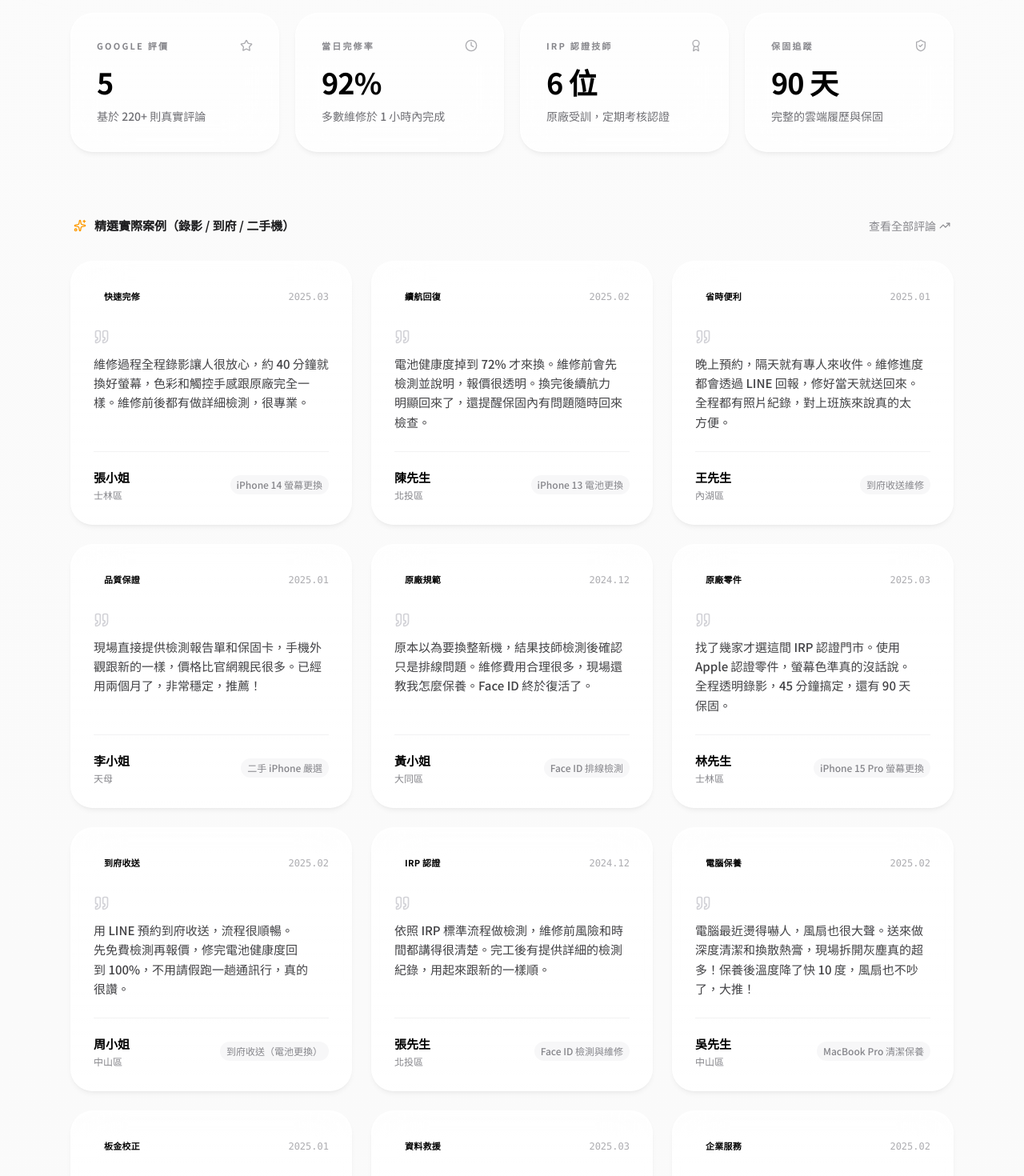
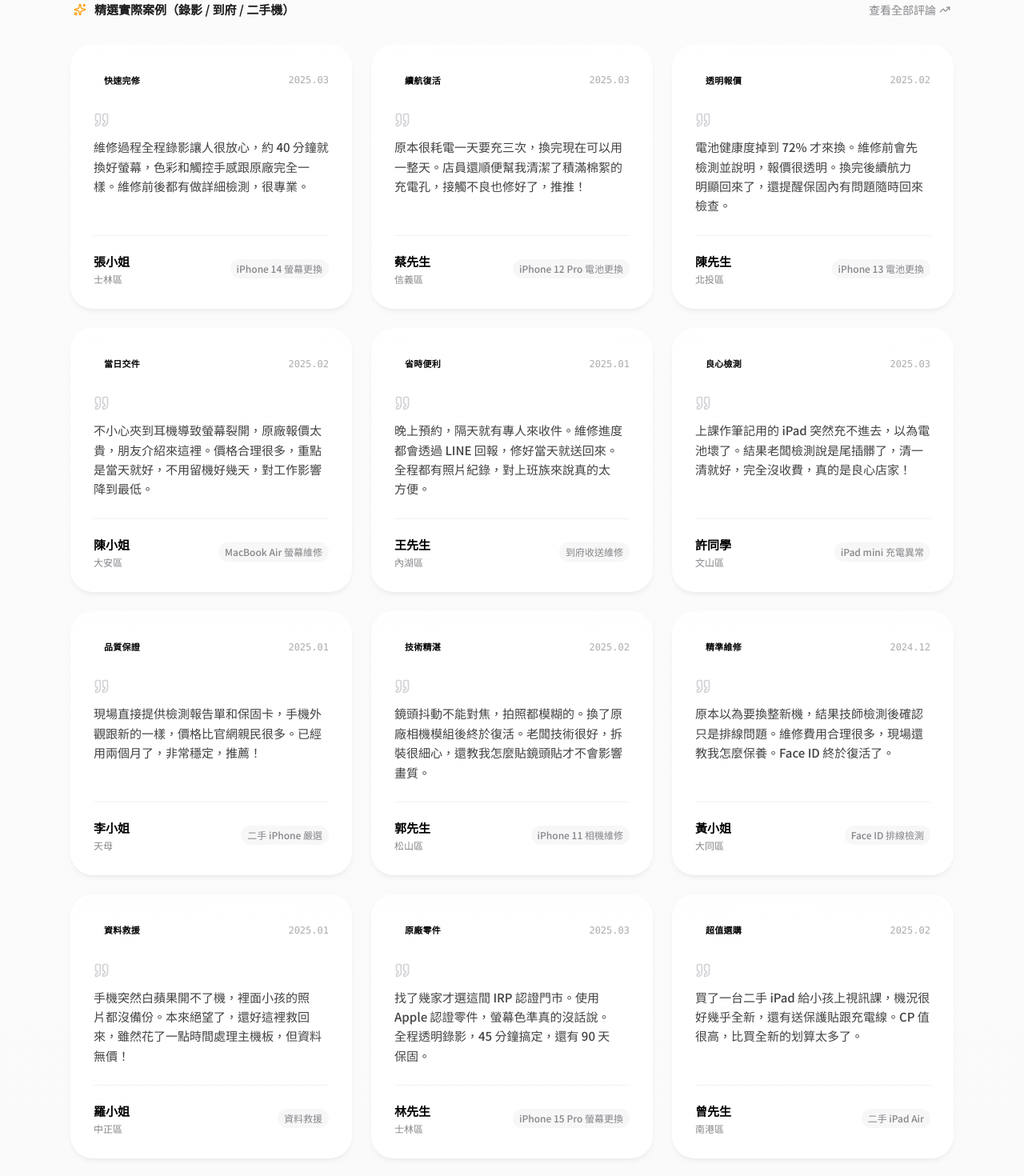
Before and after one commit to AioliaKnight/FixMaster, a Next.js app: page / in a window 1280 px wide. Shown: the part 6240-7710 px from the top of the page at 80% size. Built offline with nearby package versions, Linux system fonts and the light colour scheme; no server answers.

Commit message:
Update Testimonials: Removed stats, added more authentic local reviews

```diff
--- a/src/components/TestimonialsSection.tsx
+++ b/src/components/TestimonialsSection.tsx
@@ -3,40 +3,13 @@
 import { useEffect, useRef, useState } from 'react'
 import { useInView } from 'framer-motion'
 import { motion } from 'framer-motion'
-import { Quote, Sparkles, Star, TrendingUp, Award, ShieldCheck, Clock } from 'lucide-react'
+import { Quote, Sparkles, Star, TrendingUp } from 'lucide-react'
 
 import SectionHeader from './ui/SectionHeader'
 import { SliderDots } from './CarouselControls'
 import { reviewsMeta } from '@/lib/reviews'
 import { trackSelectPromotion, trackViewPromotion } from '@/lib/tracking'
 import { motionTimings, motionViewport } from '@/lib/motion'
-
-const stats = [
-  {
-    label: 'Google 評價',
-    value: `${reviewsMeta.ratingValue}`,
-    detail: `基於 ${reviewsMeta.reviewCount}+ 則真實評論`,
-    icon: Star
-  },
-  {
-    label: '當日完修率',
-    value: '92%',
-    detail: '多數維修於 1 小時內完成',
-    icon: Clock
-  },
-  {
-    label: 'IRP 認證技師',
-    value: '6 位',
-    detail: '原廠受訓，定期考核認證',
-    icon: Award
-  },
-  {
-    label: '保固追蹤',
-    value: '90 天',
-    detail: '完整的雲端履歷與保固',
-    icon: ShieldCheck
-  },
-]
 
 const testimonials = [
   {
@@ -49,12 +22,30 @@ const testimonials = [
     date: '2025.03',
   },
   {
+    name: '蔡先生',
+    location: '信義區',
+    service: 'iPhone 12 Pro 電池更換',
+    comment:
+      '原本很耗電一天要充三次，換完現在可以用一整天。店員還順便幫我清潔了積滿棉絮的充電孔，接觸不良也修好了，推推！',
+    badge: '續航復活',
+    date: '2025.03',
+  },
+  {
     name: '陳先生',
     location: '北投區',
     service: 'iPhone 13 電池更換',
     comment:
       '電池健康度掉到 72% 才來換。維修前會先檢測並說明，報價很透明。換完後續航力明顯回來了，還提醒保固內有問題隨時回來檢查。',
-    badge: '續航回復',
+    badge: '透明報價',
+    date: '2025.02',
+  },
+  {
+    name: '陳小姐',
+    location: '大安區',
+    service: 'MacBook Air 螢幕維修',
+    comment:
+      '不小心夾到耳機導致螢幕裂開，原廠報價太貴，朋友介紹來這裡。價格合理很多，重點是當天就好，不用留機好幾天，對工作影響降到最低。',
+    badge: '當日交件',
     date: '2025.02',
   },
   {
@@ -67,6 +58,15 @@ const testimonials = [
     date: '2025.01',
   },
   {
+    name: '許同學',
+    location: '文山區',
+    service: 'iPad mini 充電異常',
+    comment:
+      '上課作筆記用的 iPad 突然充不進去，以為電池壞了。結果老闆檢測說是尾插髒了，清一清就好，完全沒收費，真的是良心店家！',
+    badge: '良心檢測',
+    date: '2025.03',
+  },
+  {
     name: '李小姐',
     location: '天母',
     service: '二手 iPhone 嚴選',
@@ -76,13 +76,31 @@ const testimonials = [
     date: '2025.01',
   },
   {
+    name: '郭先生',
+    location: '松山區',
+    service: 'iPhone 11 相機維修',
+    comment:
+      '鏡頭抖動不能對焦，拍照都模糊的。換了原廠相機模組後終於復活。老闆技術很好，拆裝很細心，還教我怎麼貼鏡頭貼才不會影響畫質。',
+    badge: '技術精湛',
+    date: '2025.02',
+  },
+  {
     name: '黃小姐',
     location: '大同區',
     service: 'Face ID 排線檢測',
     comment:
       '原本以為要換整新機，結果技師檢測後確認只是排線問題。維修費用合理很多，現場還教我怎麼保養。Face ID 終於復活了。',
-    badge: '原廠規範',
+    badge: '精準維修',
     date: '2024.12',
+  },
+  {
+    name: '羅小姐',
+    location: '中正區',
+    service: '資料救援',
+    comment:
+      '手機突然白蘋果開不了機，裡面小孩的照片都沒備份。本來絕望了，還好這裡救回來，雖然花了一點時間處理主機板，但資料無價！',
+    badge: '資料救援',
+    date: '2025.01',
   },
   {
     name: '林先生',
@@ -92,6 +110,15 @@ const testimonials = [
       '找了幾家才選這間 IRP 認證門市。使用 Apple 認證零件，螢幕色準真的沒話說。全程透明錄影，45 分鐘搞定，還有 90 天保固。',
     badge: '原廠零件',
     date: '2025.03',
+  },
+  {
+    name: '曾先生',
+    location: '南港區',
+    service: '二手 iPad Air',
+    comment:
+      '買了一台二手 iPad 給小孩上視訊課，機況很好幾乎全新，還有送保護貼跟充電線。CP 值很高，比買全新的划算太多了。',
+    badge: '超值選購',
+    date: '2025.02',
   },
   {
     name: '周小姐',
@@ -134,8 +161,8 @@ const testimonials = [
     location: '大同區',
     service: 'iPhone 13 Pro 泡水救援',
     comment:
-      '手機掉進水裡無法開機，裡面有小孩的照片沒備份。送來這邊急救，老闆第一時間拆機清洗除潮，最後成功救回資料，真的太感謝了！',
-    badge: '資料救援',
+      '手機掉進水裡無法開機，送來這邊急救，老闆第一時間拆機清洗除潮，最後成功救回資料。提醒大家進水千萬別充電，趕快送修才是真的。',
+    badge: '泡水急救',
     date: '2025.03',
   },
   {
@@ -201,7 +228,7 @@ export default function TestimonialsSection() {
         aria-hidden="true"
       />
       <div className="container mx-auto container-padding relative">
-        <div className="max-w-6xl mx-auto space-y-16 md:space-y-20">
+        <div className="max-w-6xl mx-auto space-y-12 md:space-y-16">
           <motion.div
             className="text-center"
             variants={{ initial: { opacity: 0, y: 24 }, animate: { opacity: 1, y: 0 } }}
@@ -213,7 +240,7 @@ export default function TestimonialsSection() {
           >
             <SectionHeader
               title="顧客真實好評"
-              description="Google 4.9+/5，高分來源：IRP 認證、原廠零件、錄影存證、到府收送與 90 天保固。"
+              description="Google 4.9+/5，累積超過 2,000 則真實五星好評。我們珍惜每一次服務的機會，用心解決您的問題。"
             />
             <div className="mt-6 flex items-center justify-center">
               <a
@@ -234,28 +261,6 @@ export default function TestimonialsSection() {
                 </div>
               </a>
             </div>
-          </motion.div>
-
-          <motion.div
-            initial={{ opacity: 0, y: 24 }}
-            whileInView={{ opacity: 1, y: 0 }}
-            viewport={motionViewport}
-            transition={{ ...motionTimings.soft, delay: 0.1 }}
-            className="grid gap-5 sm:grid-cols-2 lg:grid-cols-4"
-          >
-              {stats.map((item, i) => (
-                <div
-                  key={item.label}
-                  className="glass-surface flex flex-col gap-3 p-6 md:p-8 text-left hover:bg-white/60 transition-colors"
-                >
-                <div className="flex items-center justify-between mb-1">
-                  <p className="text-[11px] uppercase tracking-[0.2em] text-neutral-500 font-semibold">{item.label}</p>
-                  <item.icon className="w-4 h-4 text-neutral-400" />
-                </div>
-                <p className="text-3xl md:text-4xl font-bold text-neutral-900 tracking-tight">{item.value}</p>
-                <p className="text-sm text-neutral-600 font-medium leading-relaxed text-pretty">{item.detail}</p>
-              </div>
-            ))}
           </motion.div>
 
           <div className="space-y-8">
@@ -283,13 +288,13 @@ export default function TestimonialsSection() {
                 initial={{ opacity: 0, y: 24 }}
                 whileInView={{ opacity: 1, y: 0 }}
                 viewport={motionViewport}
-                transition={{ ...motionTimings.soft, delay: 0.2 }}
+                transition={{ ...motionTimings.soft, delay: 0.1 }}
                 role="region"
                 aria-label="客戶推薦卡片"
               >
                 {testimonials.map((item, index) => (
                   <article
-                    key={`${item.name}-${item.service}`}
+                    key={`${item.name}-${item.service}-${index}`}
                     className="glass-surface flex min-w-[85vw] sm:min-w-[400px] lg:min-w-0 flex-col gap-6 px-7 py-7 snap-center md:snap-start tilt-hover h-full bg-white/40"
                   >
                     <div className="flex items-center justify-between">
```
